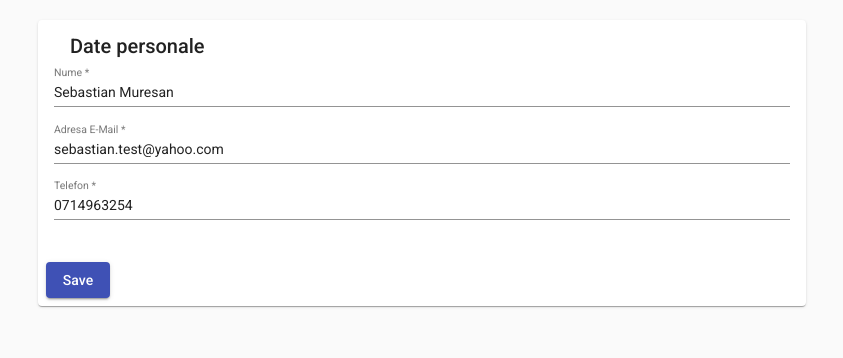
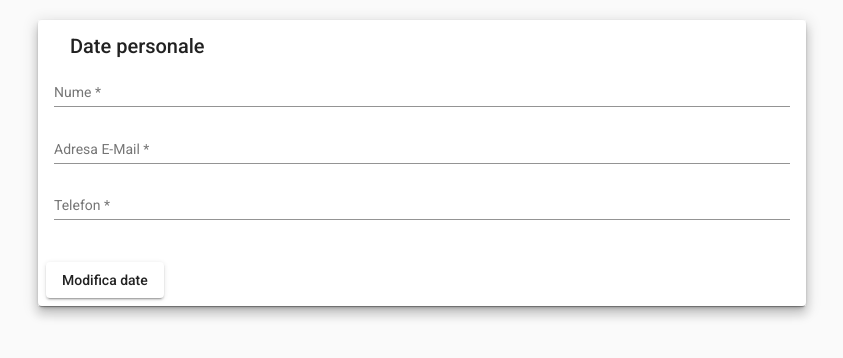
Before and after one commit to sebastian-muresan/fu210n, an Angular app: page /my-profile in a window 1280 px wide. Shown: the top 358 px of the page, without its empty margins (218-1061 px from the left). Built offline with nearby package versions, Linux system fonts and the light colour scheme; sample sign-in values are in the browser's storage.

Commit message:
login updates

```diff
--- a/src/app/app.module.ts
+++ b/src/app/app.module.ts
@@ -44,6 +44,7 @@ import { MatTooltipModule } from '@angular/material/tooltip';
 import { AddMaterialDialogComponent } from './add-material-dialog/add-material-dialog.component';
 import { AddClientDialogComponent } from './add-client-dialog/add-client-dialog.component';
 import { httpInterceptProviders } from './http-interceptor';
+import { MatSnackBarModule } from '@angular/material/snack-bar';
 @NgModule({
   declarations: [
     AppComponent,
@@ -89,7 +90,8 @@ import { httpInterceptProviders } from './http-interceptor';
     MatTreeModule,
     MatExpansionModule,
     MatDialogModule,
-    MatTooltipModule
+    MatTooltipModule,
+    MatSnackBarModule
   ],
   providers: [LoginService, MyProjectsService, httpInterceptProviders],
   schemas: [CUSTOM_ELEMENTS_SCHEMA],
--- a/src/app/login/login.component.html
+++ b/src/app/login/login.component.html
@@ -11,8 +11,8 @@
                             <mat-icon matSuffix>email</mat-icon>
                         </mat-form-field>
                         <mat-form-field>
-                            <input matInput placeholder="Password" formControlName="userPassword" required
-                                minlength="6">
+                            <input matInput placeholder="Password" type="password" formControlName="userPassword"
+                                required minlength="6">
 
                             <mat-icon matSuffix>lock</mat-icon>
                         </mat-form-field>
--- a/src/app/my-profile/my-profile.component.css
+++ b/src/app/my-profile/my-profile.component.css
@@ -28,7 +28,7 @@
 
 
 .my-profile-form{
-  width: 60%;
+  width: 100%;
   margin:20px auto;
 }
 
@@ -48,3 +48,8 @@
 
 }
 }
+
+.my-profile-container{
+  width: 60%;
+  margin:20px auto;
+}
--- a/src/app/my-profile/my-profile.component.html
+++ b/src/app/my-profile/my-profile.component.html
@@ -1,4 +1,5 @@
-<form [formGroup]="addressForm" novalidate (ngSubmit)="onSubmit()" class="my-profile-form">
+<div class="mat-elevation-z8 my-profile-container">
+  <form [formGroup]="addressForm" novalidate class="my-profile-form">
     <mat-card class="shipping-card">
       <mat-card-header>
         <mat-card-title>Date personale</mat-card-title>
@@ -8,7 +9,7 @@
         <div class="row">
           <div class="col">
             <mat-form-field class="full-width">
-            <input matInput placeholder="Nume" formControlName="fullName" readonly>
+              <input matInput placeholder="Nume" formControlName="fullName" [readonly]='fieldsReadonly'>
               <mat-error *ngIf="addressForm.controls['fullName'].hasError('required')">
                 First name is <strong>required</strong>
               </mat-error>
@@ -18,7 +19,7 @@
         <div class="row">
           <div class="col">
             <mat-form-field class="full-width">
-            <input matInput placeholder="Adresa E-Mail" formControlName="email" readonly>
+              <input matInput placeholder="Adresa E-Mail" formControlName="email" [readonly]='fieldsReadonly'>
               <mat-error *ngIf="addressForm.controls['email'].hasError('required')">
                 Last name is <strong>required</strong>
               </mat-error>
@@ -28,19 +29,19 @@
         <div class="row">
           <div class="col">
             <mat-form-field class="full-width">
-            <input matInput placeholder="Telefon" formControlName="phoneNr" readonly />
+              <input matInput placeholder="Telefon" formControlName="phoneNr" [readonly]='fieldsReadonly' />
               <mat-error *ngIf="addressForm.controls['phoneNr'].hasError('required')">
                 Address is <strong>required</strong>
               </mat-error>
             </mat-form-field>
           </div>
         </div>
-
-
-
       </mat-card-content>
       <mat-card-actions>
-      <button mat-raised-button color="primary" type="submit">Save</button>
+        <button mat-raised-button color="primary" (click)="toggleReadonly('save')"
+          *ngIf="fieldsReadonly == false">Salveaza</button>
+        <button mat-raised-button (click)="toggleReadonly('edit')" *ngIf="fieldsReadonly == true">Modifica date</button>
       </mat-card-actions>
     </mat-card>
   </form>
+</div>
--- a/src/app/my-profile/my-profile.component.ts
+++ b/src/app/my-profile/my-profile.component.ts
@@ -1,12 +1,14 @@
 import { Component } from '@angular/core';
 import { FormBuilder, Validators } from '@angular/forms';
-
+import { LoginService } from '../services/login/login.service';
+import { MatSnackBar } from '@angular/material/snack-bar';
 @Component({
   selector: 'app-my-profile',
   templateUrl: './my-profile.component.html',
   styleUrls: ['./my-profile.component.css']
 })
 export class MyProfileComponent {
+  currentUser;
   addressForm = this.fb.group({
     fullName: [null, Validators.required],
     email: [null, Validators.required],
@@ -14,15 +16,21 @@ export class MyProfileComponent {
   });
 
   hasUnitNumber = false;
+  fieldsReadonly = true;
 
-  constructor(private fb: FormBuilder) {
-    this.addressForm.controls['fullName'].setValue('Sebastian Muresan');
-    this.addressForm.controls['email'].setValue('sebastian.test@yahoo.com');
-    this.addressForm.controls['phoneNr'].setValue('0714963254');
+  constructor(private fb: FormBuilder, private loginService: LoginService, private _snackBar: MatSnackBar) {
+    this.loginService.currentUser.subscribe(x => this.currentUser = x);
+
+    this.addressForm.controls['fullName'].setValue(this.currentUser.userName);
+    this.addressForm.controls['email'].setValue(this.currentUser.userEmail);
+    this.addressForm.controls['phoneNr'].setValue(this.currentUser.userPhone);
 
   }
 
-  onSubmit() {
-    alert('Thanks!');
+  toggleReadonly(type) {
+    this.fieldsReadonly = !this.fieldsReadonly;
+    if (type == 'save') {
+      this._snackBar.open('Datele personale au fost modificate cu succes !', null, { duration: 2000 });
+    }
   }
 }
--- a/src/app/my-projects-table/my-projects-table.component.ts
+++ b/src/app/my-projects-table/my-projects-table.component.ts
@@ -10,6 +10,7 @@ import { MatDialog } from '@angular/material/dialog';
 import { AddProjectDialogComponent } from '../add-project-dialog/add-project-dialog.component';
 import { NewProjectDialogData } from '../DataTypes/data.types';
 import { MyProjectsService } from '../services/my-projects.service';
+import { MatSnackBar } from '@angular/material/snack-bar';
 
 @Component({
   selector: 'my-projects-table',
@@ -29,10 +30,10 @@ export class MyProjectsTableComponent implements AfterViewInit, OnInit {
   newProjectDialogData: NewProjectDialogData;
   displayedColumns;
 
-  constructor(private router: Router, private dialog: MatDialog, private myProjectService: MyProjectsService) { }
+  constructor(private _router: Router, private _dialog: MatDialog, private _myProjectService: MyProjectsService, private _snackBar: MatSnackBar) { }
 
   ngOnInit() {
-    this.data = this.myProjectService.getProjects();
+    this.data = this._myProjectService.getProjects();
     if (this.data.length != 0) {
       this.dataSource = new MyProjectsTableDataSource(this.data);
     }
@@ -49,11 +50,11 @@ export class MyProjectsTableComponent implements AfterViewInit, OnInit {
     }
   }
   displayProjectMaterials(idProject) {
-    this.router.navigate(['/projectMaterials', idProject]);
+    this._router.navigate(['/projectMaterials', idProject]);
   }
 
   openDialogToAddProject() {
-    let dialogRef = this.dialog.open(AddProjectDialogComponent, {
+    let dialogRef = this._dialog.open(AddProjectDialogComponent, {
       width: '50%',
       data: this.newProjectDialogData
     });
@@ -86,6 +87,7 @@ export class MyProjectsTableComponent implements AfterViewInit, OnInit {
     this.dataSource.sort = this.sort;
     this.dataSource.paginator = this.paginator;
     this.table.dataSource = this.dataSource;
+    this._snackBar.open('Proiect salvat cu succes !', null, { duration: 2000 });
   }
 
   formatDate(date) {
--- a/src/app/project-materials/project-materials.component.ts
+++ b/src/app/project-materials/project-materials.component.ts
@@ -11,6 +11,7 @@ import { TableUtil } from '../utils/tableUtils';
 import { PdfUtil } from '../utils/tableUtils';
 import { ProjectMaterialsItem, NewMaterialDialogData } from '../DataTypes/data.types';
 import { AddMaterialDialogComponent } from '../add-material-dialog/add-material-dialog.component';
+import { MatSnackBar } from '@angular/material/snack-bar';
 @Component({
   selector: 'app-project-materials',
   templateUrl: './project-materials.component.html',
@@ -29,12 +30,12 @@ export class ProjectMaterialsComponent implements AfterViewInit, OnInit {
   displayedColumnsMaterial;
   selectedFile;
 
-  constructor(private route: ActivatedRoute, private router: Router, private cdr: ChangeDetectorRef, private dialog: MatDialog) { }
+  constructor(private _route: ActivatedRoute, private _router: Router, private _dialog: MatDialog, private _snackBar: MatSnackBar) { }
 
   ngOnInit() {
     this.data.push(this.getTotalLine());
     this.dataSource = new ProjectMaterialsDataSource(this.data);
-    this.route.params.subscribe((value) => {
+    this._route.params.subscribe((value) => {
       console.log(value.id);
     });
     this.displayedColumnsMaterial = this.getDisplayColumns();
@@ -49,11 +50,11 @@ export class ProjectMaterialsComponent implements AfterViewInit, OnInit {
   }
 
   back() {
-    this.router.navigate(['my-projects']);
+    this._router.navigate(['my-projects']);
   }
 
   addZone() {
-    let dialogRef = this.dialog.open(AddZoneDialogComponent, {
+    let dialogRef = this._dialog.open(AddZoneDialogComponent, {
       width: '250px',
       data: { newZoneName: this.newZoneName }
     });
@@ -67,6 +68,7 @@ export class ProjectMaterialsComponent implements AfterViewInit, OnInit {
           this.dataSource.sort = this.sort;
           this.dataSource.paginator = this.paginator;
           this.table.dataSource = this.dataSource;
+          this._snackBar.open('Zona adaugata cu succes !', null, { duration: 2000 });
         }
       }
     );
@@ -74,7 +76,7 @@ export class ProjectMaterialsComponent implements AfterViewInit, OnInit {
   addMaterialToZone(zoneId, zoneName) {
 
     this.newMaterial.materialZoneName = zoneName;
-    let dialogRef = this.dialog.open(AddMaterialDialogComponent, {
+    let dialogRef = this._dialog.open(AddMaterialDialogComponent, {
       width: '50%',
       data: this.newMaterial
     });
@@ -116,8 +118,8 @@ export class ProjectMaterialsComponent implements AfterViewInit, OnInit {
           this.dataSource.sort = this.sort;
           this.dataSource.paginator = this.paginator;
           this.table.dataSource = this.dataSource;
-
           this.initNewMaterial();
+          this._snackBar.open('Material adaugat cu succes !', null, { duration: 2000 });
         }
       });
   }
```
Lines whose indentation alone changed are shown as unchanged.
